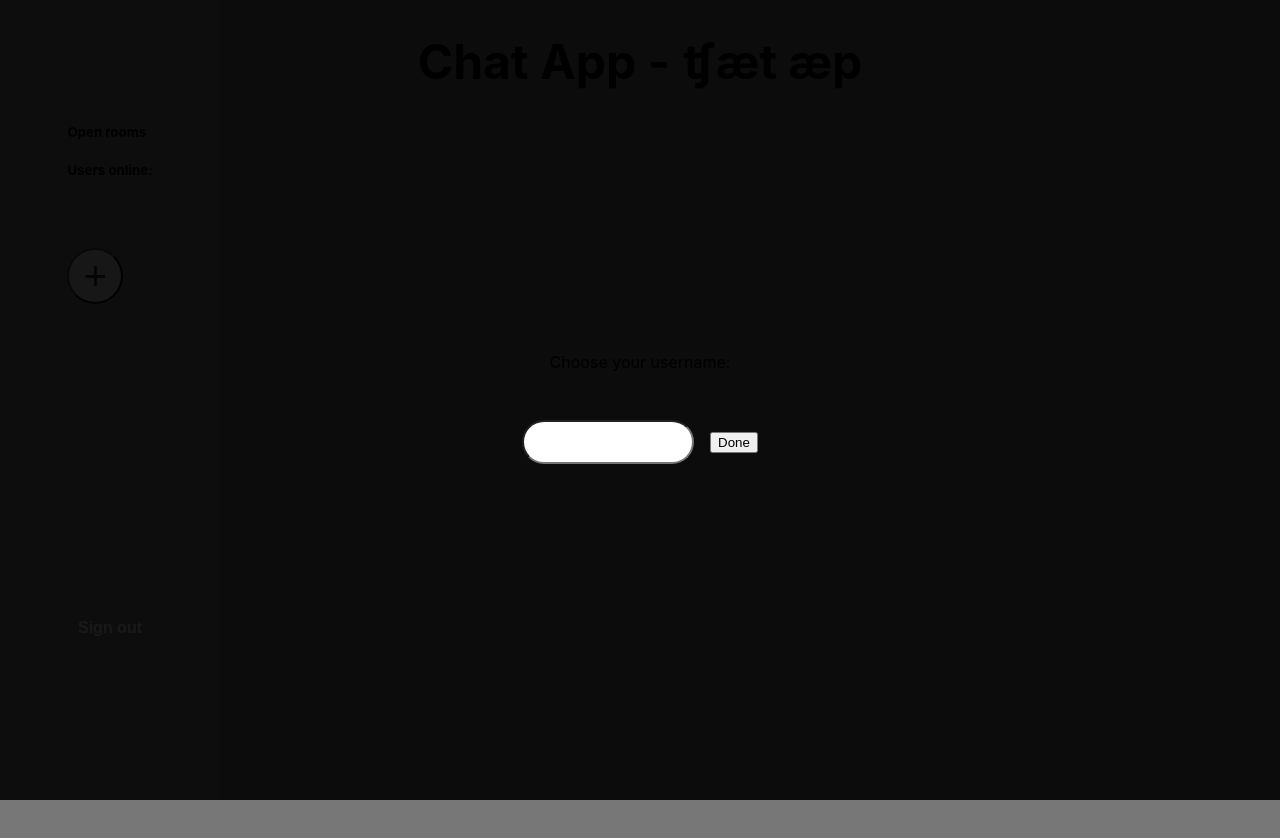
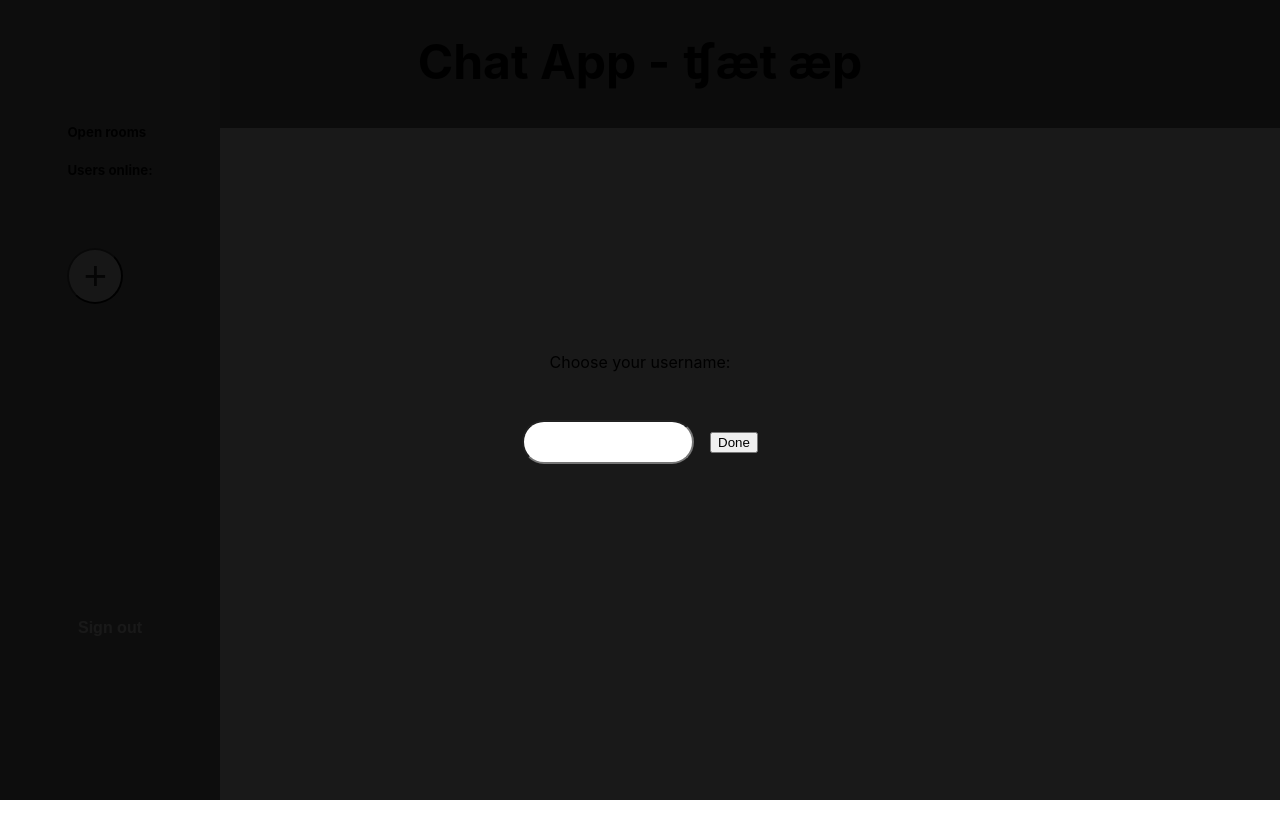
Before and after one commit to mirrenil/lab-3, a React (Create React App) app in the folder client/: page / in a window 1280 px wide. Shown: the top 838 px of the page. Built offline with nearby package versions, Linux system fonts and the light colour scheme.

Commit message:
moving header file to components folder

```diff
--- a/client/src/index.css
+++ b/client/src/index.css
@@ -5,7 +5,6 @@ body {
     sans-serif;
   -webkit-font-smoothing: antialiased;
   -moz-osx-font-smoothing: grayscale;
-  background-color: #777;
 }
 
 code {
--- a/client/src/layout/Layout.tsx
+++ b/client/src/layout/Layout.tsx
@@ -1,7 +1,7 @@
 import React from 'react'
 import { Outlet } from 'react-router'
 import SideBar from '../components/SideBar'
-import Header from '../Header'
+import Header from '../components/Header'
 
 
 function Layout() {
```
Also changed, not shown: client/src/Components/Header.tsx (renamed from client/src/Header.tsx).
